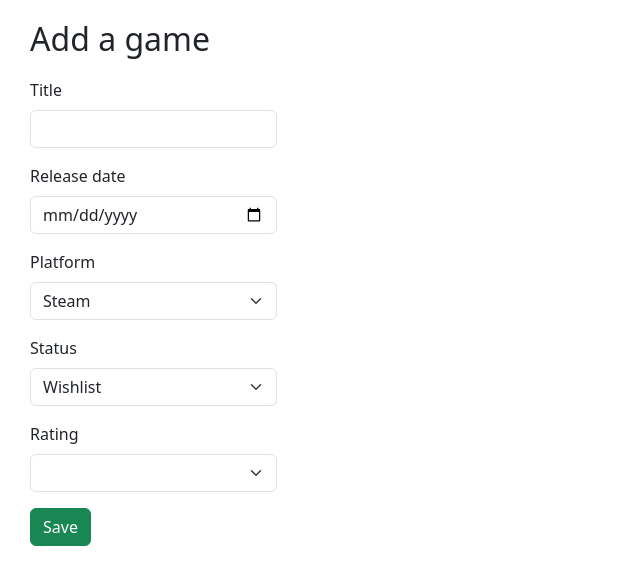
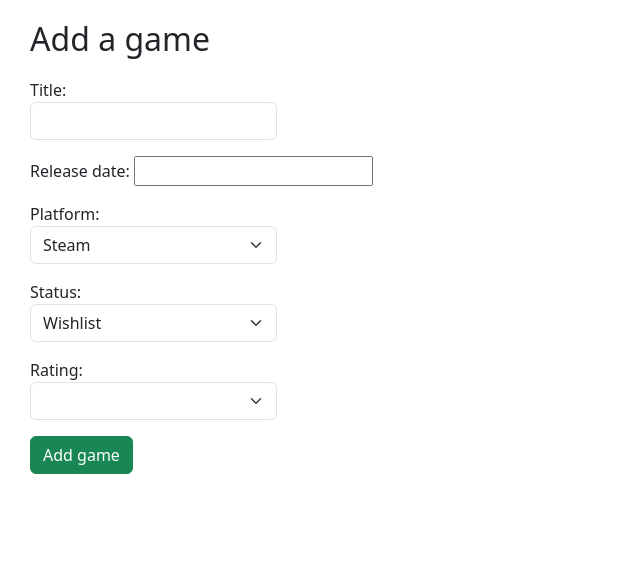
Before and after one commit to AlexChesters/gameshelf, a Django app: page /shelf/add in a window 1280 px wide. Shown: the part 71-656 px from the top of the page, without its empty margins (0-640 px from the left). Run offline with Django 4.2, Linux system fonts and the light colour scheme; the visitor is signed in with stand-in values (Sample User, id 1).

Commit message:
Revert "use html form"
This reverts commit 15f753e93f6029d10d97967cccd5c38021977523.

```diff
--- a/gameshelf/shelf/templates/shelf/add_a_game.html
+++ b/gameshelf/shelf/templates/shelf/add_a_game.html
@@ -8,5 +8,10 @@
 
 {% block content %}
 <h1 class="page-title">Add a game</h1>
-{% include "shelf/components/game_form.html" %}
+{{ form.media }}
+<form method="post">
+  {% csrf_token %}
+  {{ form.as_p }}
+  <button type="submit" class="btn btn-success">Add game</button>
+</form>
 {% endblock %}
--- a/gameshelf/shelf/templates/shelf/components/game_form.html
+++ /dev/null
@@ -1,36 +0,0 @@
-<form method="post">
-  {% csrf_token %}
-  <div class="mb-3">
-    <label for="title" class="form-label">Title</label>
-    <input type="text" class="form-control" id="title" name="title" value="{{game.title}}">
-  </div>
-  <div class="mb-3">
-    <label for="release_date" class="form-label">Release date</label>
-    <input type="date" class="form-control" id="release_date" name="release_date" value="{{release_date_str}}">
-  </div>
-  <div class="mb-3">
-    <label for="platform" class="form-label">Platform</label>
-    <select class="form-select" id="platform" name="platform" autocomplete="off">
-      {% for platform in platforms %}
-      <option value="{{platform.0}}" {% if platform.0 == game.platform %}selected{% endif %}>{{platform.1}}</option>
-      {% endfor %}
-    </select>
-  </div>
-  <div class="mb-3">
-    <label for="status" class="form-label">Status</label>
-    <select class="form-select" id="status" name="status" autocomplete="off">
-      {% for status in statuses %}
-      <option value="{{status.0}}" {% if status.0 == game.status %}selected{% endif %}>{{status.1}}</option>
-      {% endfor %}
-    </select>
-  </div>
-  <div class="mb-3">
-    <label for="rating" class="form-label">Rating</label>
-    <select class="form-select" id="rating" name="rating" autocomplete="off">
-      {% for rating in ratings %}
-      <option value="{{rating.0}}" {% if rating.0 == game.rating %}selected{% endif %}>{{rating.1}}</option>
-      {% endfor %}
-    </select>
-  </div>
-  <button type="submit" class="btn btn-success">Save</button>
-</form>
--- a/gameshelf/shelf/views/add_a_game.py
+++ b/gameshelf/shelf/views/add_a_game.py
@@ -4,7 +4,8 @@ from django.shortcuts import render
 from django.urls import reverse
 
 from user_profile.models import ShelfUser
-from shelf.models import Game, game_platforms, game_statuses, game_ratings
+from shelf.models import Game
+from shelf.views.forms.game_form import GameForm
 
 @login_required
 def add_a_game(request: HttpRequest):
@@ -25,8 +26,6 @@ def add_a_game(request: HttpRequest):
         return HttpResponseRedirect(reverse("shelf:add_a_game"))
     else:
         context = {
-            "platforms": game_platforms,
-            "statuses": game_statuses,
-            "ratings": game_ratings
+            "form": GameForm()
         }
         return render(request, "shelf/add_a_game.html", context)
--- /dev/null
+++ b/gameshelf/shelf/views/forms/game_form.py
@@ -0,0 +1,27 @@
+from django import forms
+from bootstrap_datepicker_plus.widgets import DatePickerInput
+
+from shelf.models import game_platforms, game_statuses, game_ratings
+
+class GameForm(forms.Form):
+    title = forms.CharField(max_length=200)
+    release_date = forms.DateField(
+        initial=None,
+        required=False,
+        widget=DatePickerInput(options={"format": "DD/MM/YYYY", "showClear": True})
+    )
+    platform = forms.ChoiceField(choices=game_platforms)
+    status = forms.ChoiceField(choices=game_statuses)
+    rating = forms.ChoiceField(choices=game_ratings)
+
+    def __init__(self, *args, **kwargs):
+        disable_title = kwargs.pop("disable_title", None)
+        super(GameForm, self).__init__(*args, **kwargs)
+
+        self.fields["title"].widget.attrs["class"] = "form-control"
+        self.fields["platform"].widget.attrs["class"] = "form-select"
+        self.fields["status"].widget.attrs["class"] = "form-select"
+        self.fields["rating"].widget.attrs["class"] = "form-select"
+
+        if disable_title:
+            self.fields["title"].disabled = True
```
Also changed, not shown: gameshelf/shelf/templates/shelf/edit_a_game.html (+7 -1 lines), gameshelf/shelf/views/edit_a_game.py (+30 -31 lines).
